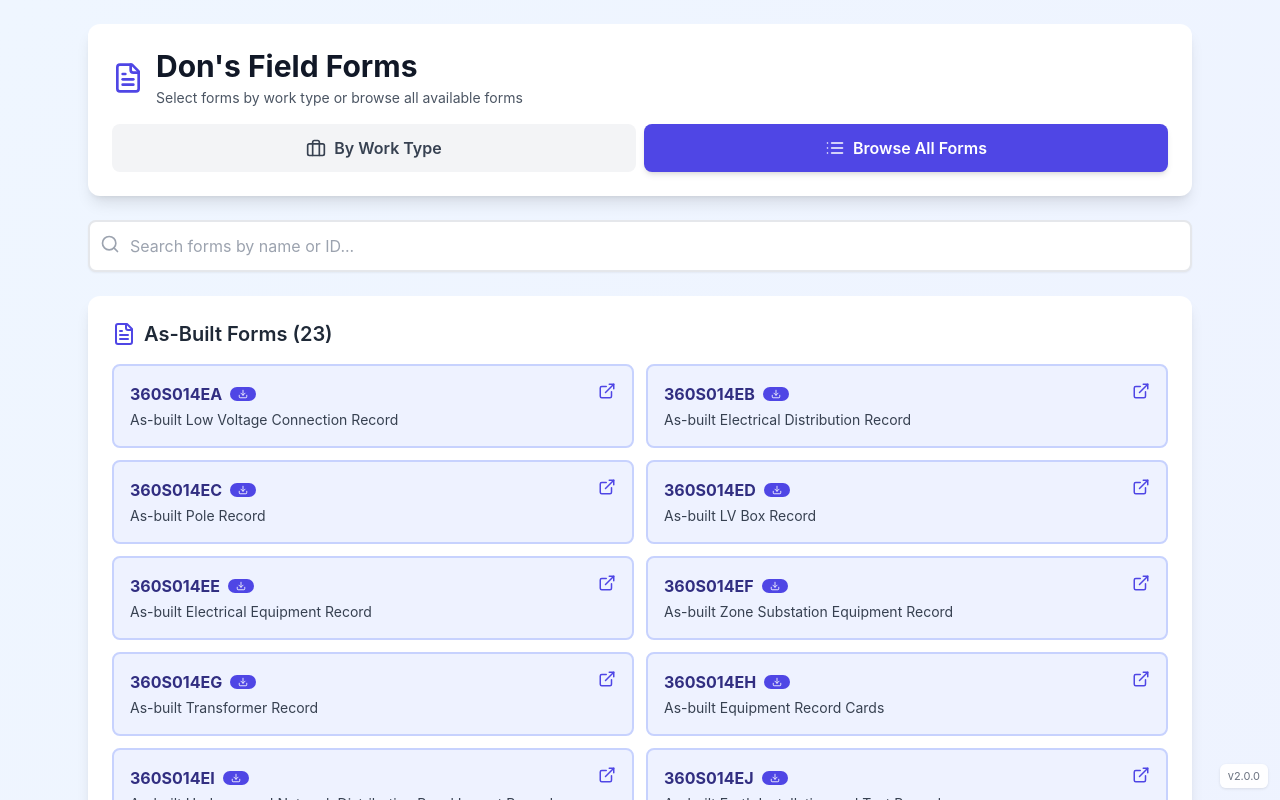
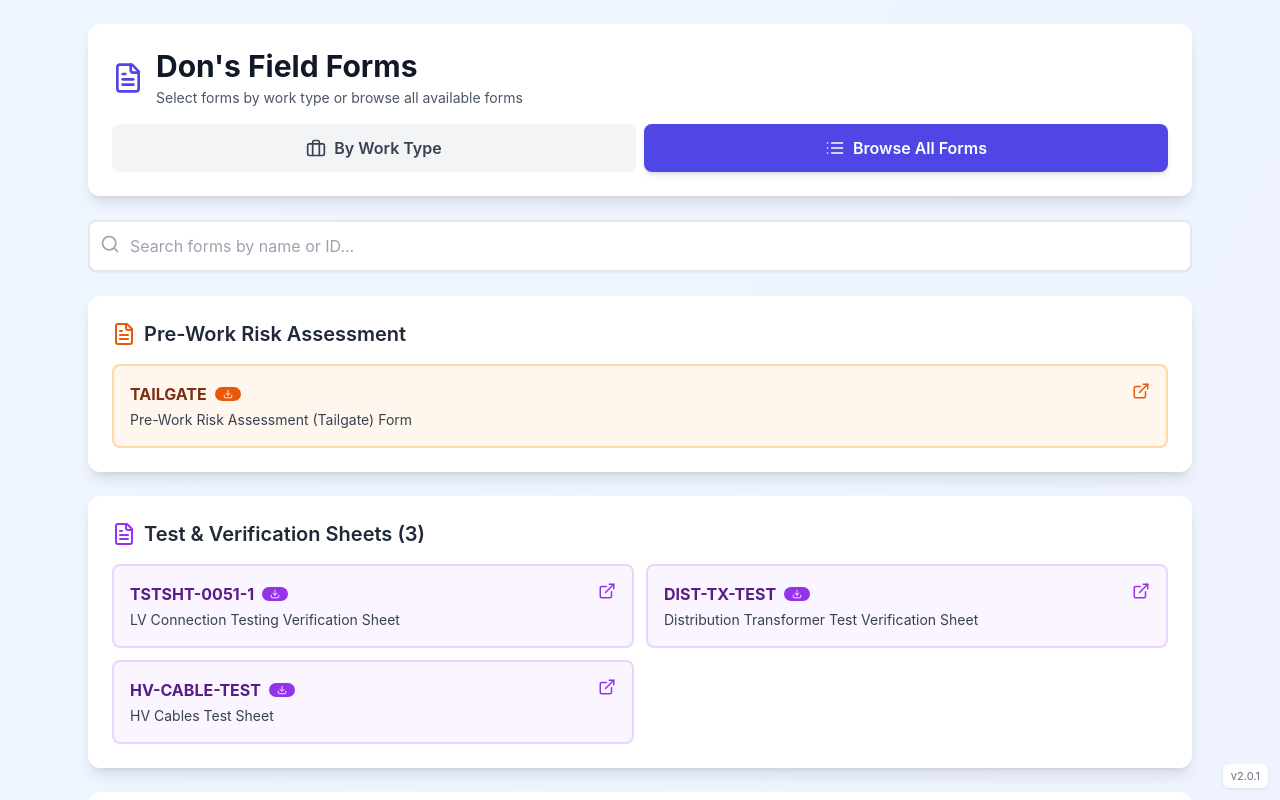
Before and after one commit to Donald-Win/powerco-asbuilt-form-selector, a React (Vite) app: page / in a window 1280 px wide. Both pictures are taken after a click on the button "Browse All Forms". Shown: the top 800 px of the page. Built offline with nearby package versions, Linux system fonts and the light colour scheme.

Commit message:
FIX: Display order

```diff
--- a/public/service-worker.js
+++ b/public/service-worker.js
@@ -1,7 +1,7 @@
 // service-worker.js
 // Auto-updating service worker for Powerco Forms App
 
-const CACHE_VERSION = 'v2.0.0'; // Increment this to force cache refresh
+const CACHE_VERSION = 'v2.0.1'; // Increment this to force cache refresh
 const CACHE_NAME = `powerco-forms-${CACHE_VERSION}`;
 
 // Files to cache for offline use (app shell)
--- a/src/App.jsx
+++ b/src/App.jsx
@@ -2,7 +2,7 @@ import React, { useState } from 'react';
 import { Search, FileText, CheckCircle2, Circle, ExternalLink, Download, ChevronDown, ChevronUp, List, Briefcase } from 'lucide-react';
 
 // Version number - update this when releasing new version
-const APP_VERSION = '2.0.0';
+const APP_VERSION = '2.0.1';
 
 const AsBuiltFormSelector = () => {
   const [selectedWork, setSelectedWork] = useState('');
@@ -310,6 +310,19 @@ const AsBuiltFormSelector = () => {
       cert.name.toLowerCase().includes(formSearchTerm.toLowerCase())
     );
 
+  // Filter tailgate form based on search
+  const showTailgate = formSearchTerm === '' ||
+    tailgateForm.id.toLowerCase().includes(formSearchTerm.toLowerCase()) ||
+    tailgateForm.name.toLowerCase().includes(formSearchTerm.toLowerCase());
+
+  // Filter test sheets based on search
+  const filteredTestSheets = Object.entries(testSheets)
+    .filter(([id, sheet]) =>
+      formSearchTerm === '' ||
+      id.toLowerCase().includes(formSearchTerm.toLowerCase()) ||
+      sheet.name.toLowerCase().includes(formSearchTerm.toLowerCase())
+    );
+
   return (
     <div className="min-h-screen bg-gradient-to-br from-blue-50 to-indigo-50">
       <div className="max-w-6xl mx-auto p-4 md:p-6 pb-16">
@@ -577,7 +590,76 @@ const AsBuiltFormSelector = () => {
               </div>
             </div>
 
-            {/* As-Built Forms */}
+            {/* Tailgate Form - FIRST */}
+            {showTailgate && (
+              <div className="bg-white rounded-xl shadow-lg p-6 mb-6">
+                <h2 className="text-xl font-semibold text-gray-800 mb-4 flex items-center gap-2">
+                  <FileText className="text-orange-600" size={24} />
+                  Pre-Work Risk Assessment
+                </h2>
+
+                <div
+                  onClick={() => handleFormClick(`forms/${tailgateForm.fileName}`)}
+                  className="p-4 border-2 border-orange-200 bg-orange-50 rounded-lg cursor-pointer hover:bg-orange-100 hover:border-orange-300 active:bg-orange-200 transition-all"
+                >
+                  <div className="flex items-start gap-3">
+                    <div className="flex-1 min-w-0">
+                      <div className="flex items-center gap-2 flex-wrap mb-1">
+                        <p className="font-bold text-orange-900">
+                          {tailgateForm.id}
+                        </p>
+                        <span className="inline-flex items-center gap-1 px-2 py-0.5 bg-orange-600 text-white text-xs rounded-full">
+                          <Download size={10} />
+                        </span>
+                      </div>
+                      <p className="text-sm text-gray-700">
+                        {tailgateForm.name}
+                      </p>
+                    </div>
+                    <ExternalLink className="flex-shrink-0 text-orange-600" size={18} />
+                  </div>
+                </div>
+              </div>
+            )}
+
+            {/* Test Sheets - SECOND */}
+            {filteredTestSheets.length > 0 && (
+              <div className="bg-white rounded-xl shadow-lg p-6 mb-6">
+                <h2 className="text-xl font-semibold text-gray-800 mb-4 flex items-center gap-2">
+                  <FileText className="text-purple-600" size={24} />
+                  Test & Verification Sheets ({filteredTestSheets.length})
+                </h2>
+
+                <div className="grid md:grid-cols-2 gap-3">
+                  {filteredTestSheets.map(([id, sheet]) => (
+                    <div
+                      key={id}
+                      onClick={() => handleFormClick(`forms/${sheet.fileName}`)}
+                      className="p-4 border-2 border-purple-200 bg-purple-50 rounded-lg cursor-pointer hover:bg-purple-100 hover:border-purple-300 active:bg-purple-200 transition-all"
+                    >
+                      <div className="flex items-start gap-3">
+                        <div className="flex-1 min-w-0">
+                          <div className="flex items-center gap-2 flex-wrap mb-1">
+                            <p className="font-bold text-purple-900">
+                              {id}
+                            </p>
+                            <span className="inline-flex items-center gap-1 px-2 py-0.5 bg-purple-600 text-white text-xs rounded-full">
+                              <Download size={10} />
+                            </span>
+                          </div>
+                          <p className="text-sm text-gray-700">
+                            {sheet.name}
+                          </p>
+                        </div>
+                        <ExternalLink className="flex-shrink-0 text-purple-600" size={18} />
+                      </div>
+                    </div>
+                  ))}
+                </div>
+              </div>
+            )}
+
+            {/* As-Built Forms - THIRD */}
             <div className="bg-white rounded-xl shadow-lg p-6 mb-6">
               <h2 className="text-xl font-semibold text-gray-800 mb-4 flex items-center gap-2">
                 <FileText className="text-indigo-600" size={24} />
@@ -624,7 +706,7 @@ const AsBuiltFormSelector = () => {
               </div>
             </div>
 
-            {/* Commissioning Certificates */}
+            {/* Commissioning Certificates - FOURTH */}
             <div className="bg-white rounded-xl shadow-lg p-6">
               <h2 className="text-xl font-semibold text-gray-800 mb-4 flex items-center gap-2">
                 <FileText className="text-green-600" size={24} />
```
